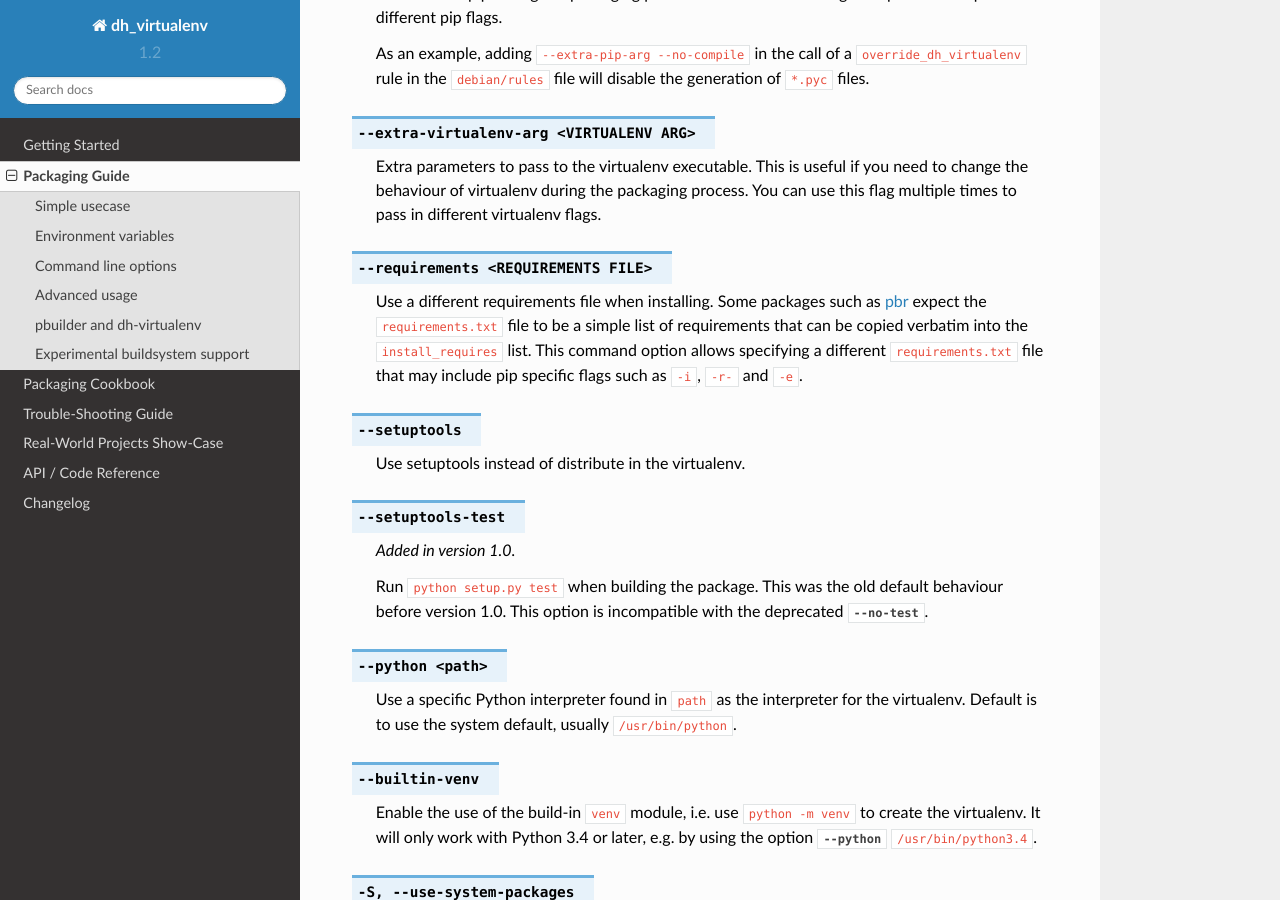
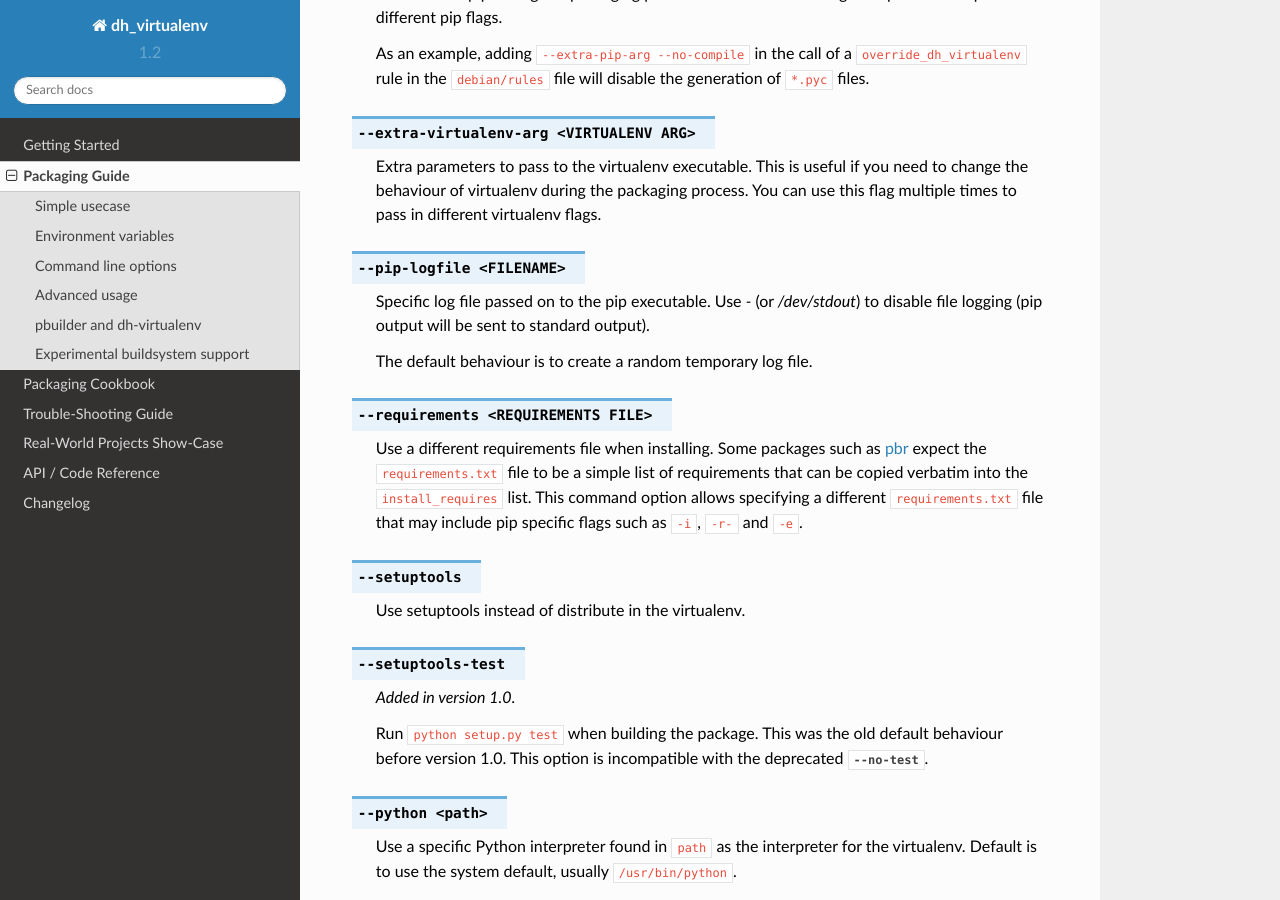
Before and after one commit to spotify/dh-virtualenv, a Sphinx documentation site: the page built from doc/usage.rst, in a window 1280 px wide and 900 px high, scrolled down 3160 px. Built offline with Sphinx 7.4.7 and the Read the Docs theme 2.0.0, drawn with Linux system fonts in a browser that asks for light colours.

Commit message:
metavar and documentation for pip logfile option

```diff
--- a/doc/dh_virtualenv.1.rst
+++ b/doc/dh_virtualenv.1.rst
@@ -45,6 +45,7 @@ OPTIONS
 --preinstall=PACKAGE			Preinstall a PACKAGE before running pip.
 --pip-tool=PIP_TOOL			Tool used to install requirements.
 --extra-pip-arg				Extra arg for the pip executable.
+--pip-logfile				Use specific log file for the pip executable
 --extra-virtualenv-arg			Extra arg for the virtualenv executable.
 --index-url				Base URL for PyPI server.
 --setuptools				Use setuptools instead of distribute.
--- a/doc/usage.rst
+++ b/doc/usage.rst
@@ -175,6 +175,13 @@ few command line options:
    Extra parameters to pass to the virtualenv executable. This is useful if
    you need to change the behaviour of virtualenv during the packaging process.
    You can use this flag multiple times to pass in different virtualenv flags.
+
+.. option:: --pip-logfile <FILENAME>
+
+   Specific log file passed on to the pip executable. Use `-` (or `/dev/stdout`)
+   to disable file logging (pip output will be sent to standard output).
+
+   The default behaviour is to create a random temporary log file.
 
 .. option:: --requirements <REQUIREMENTS FILE>
 
```
Also changed, not shown: 1 other file.
